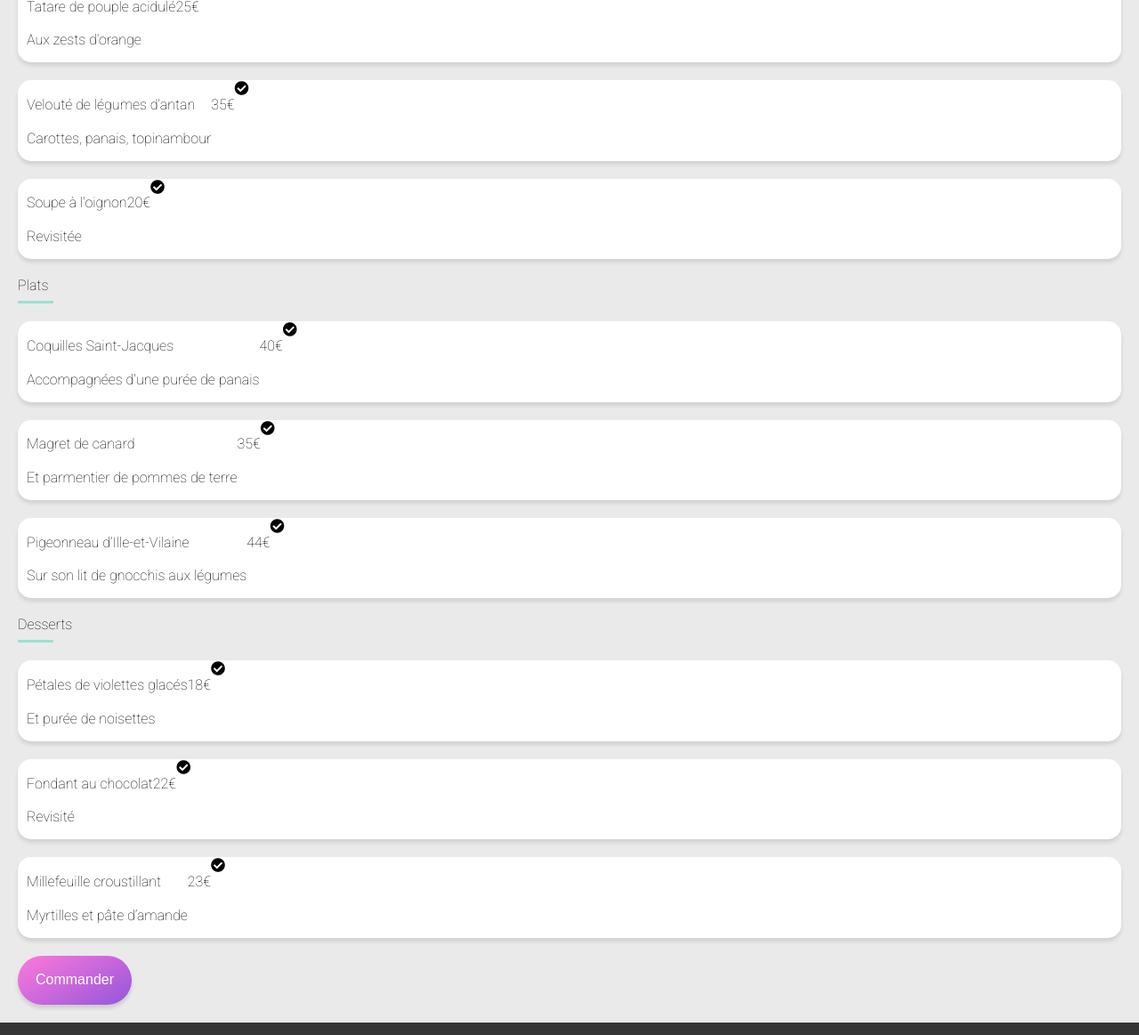
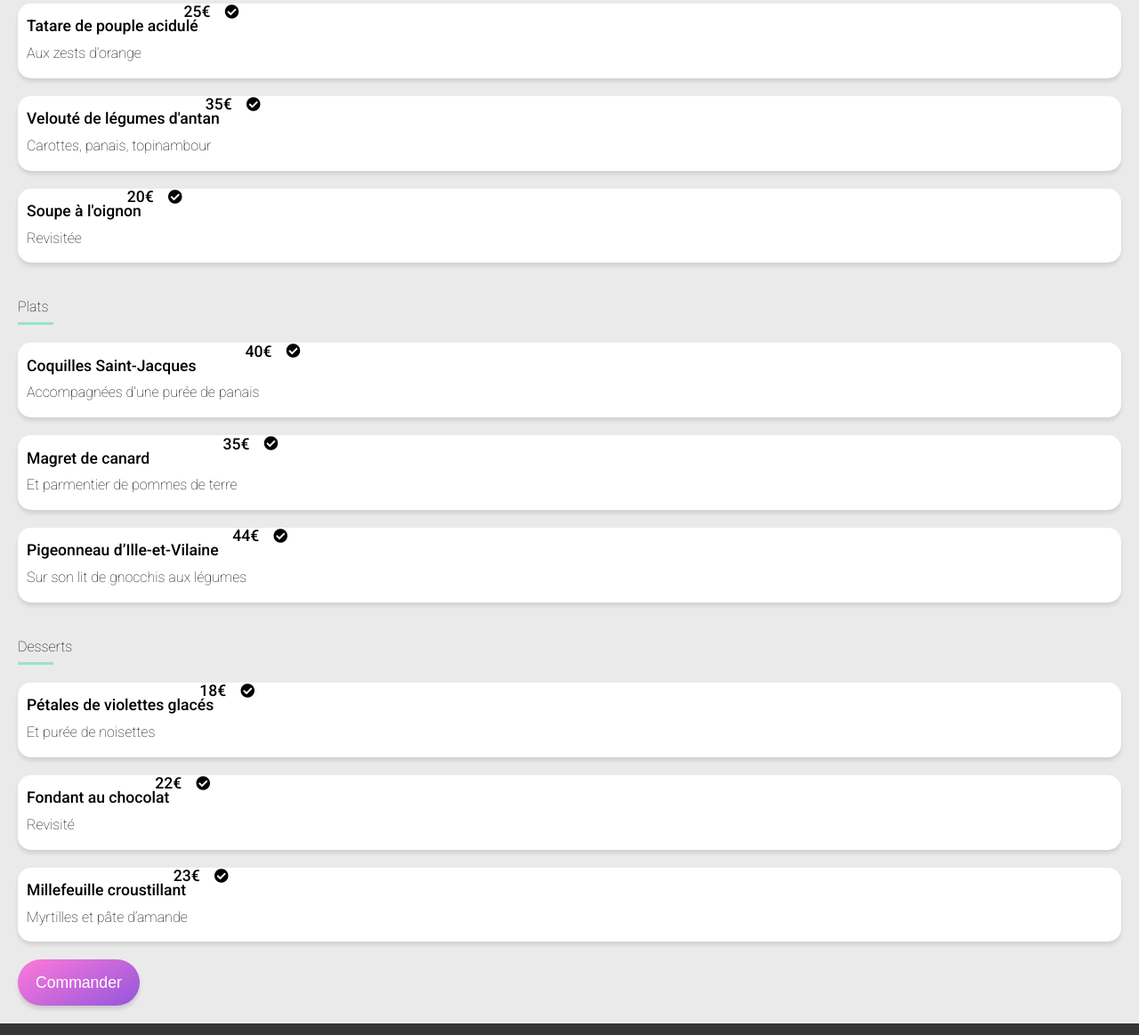
Before and after one commit to GeorginaBerrezel/GeorginaBerrezel_3_3122021, a website: page menu-alafrancaise.html in a window 1280 px wide. Shown: the part 421-1584 px from the top of the page at 89% size. Drawn offline with Linux system fonts and the light colour scheme; a web font is replaced by a local one.

Commit message:
alignement card ok et report du footer sur la page menu

```diff
--- a/menu-alafrancaise.html
+++ b/menu-alafrancaise.html
@@ -40,17 +40,17 @@
         </div>
 <!--ENTREE-->
             <section class="entree">
-                <div class="titre">
+                <div class="title">
                     <p>Entrée</p>
                     <div class="titre_underline"></div>
                 </div>
                 <div class="card">
                     <div class="card_text">
-                        <h5>Tatare de pouple acidulé</h5>
-                        <p>Aux zests d'orange</p>
+                        <h4>Tatare de pouple acidulé</h4>
+                        <h5>Aux zests d'orange</h5>
                     </div>
                     <div class="card_prix">
-                        <h5>25€</h5>
+                        <h4>25€</h4>
                     </div>
                     <div class="card_select">
                         <i class="fas fa-check-circle"></i>
@@ -59,11 +59,11 @@
 
                 <div class="card">
                     <div class="card_text">
-                        <h5>Velouté de légumes d'antan</h5>
-                        <p>Carottes, panais, topinambour</p>
+                        <h4>Velouté de légumes d'antan</h4>
+                        <h5>Carottes, panais, topinambour</h5>
                     </div>
                     <div class="card_prix">
-                        <h5>35€</h5>
+                        <h4>35€</h4>
                     </div>
                     <div class="card_select">
                         <i class="fas fa-check-circle"></i>
@@ -72,11 +72,11 @@
 
                 <div class="card">
                     <div class="card_text">
-                        <h5>Soupe à l'oignon</h5>
-                        <p>Revisitée</p>
+                        <h4>Soupe à l'oignon</h4>
+                        <h5>Revisitée</h5>
                     </div>
                     <div class="card_prix">
-                        <h5>20€</h5>
+                        <h4>20€</h4>
                     </div>
                     <div class="card_select">
                         <i class="fas fa-check-circle"></i>
@@ -92,11 +92,11 @@
                 </div>
                 <div class="card">
                     <div class="card_text">
-                        <h5>Coquilles Saint-Jacques</h5>
-                        <p>Accompagnées d'une purée de panais</p>
+                        <h4>Coquilles Saint-Jacques</h4>
+                        <h5>Accompagnées d'une purée de panais</h5>
                     </div>
                     <div class="card_prix">
-                        <h5>40€</h5>
+                        <h4>40€</h4>
                     </div>
                     <div class="card_select">
                         <i class="fas fa-check-circle"></i>
@@ -105,11 +105,11 @@
 
                 <div class="card">
                     <div class="card_text">
-                        <h5>Magret de canard</h5>
-                        <p>Et parmentier de pommes de terre</p>
+                        <h4>Magret de canard</h4>
+                        <h5>Et parmentier de pommes de terre</h5>
                     </div>
                     <div class="card_prix">
-                        <h5>35€</h5>
+                        <h4>35€</h4>
                     </div>
                     <div class="card_select">
                         <i class="fas fa-check-circle"></i>
@@ -118,11 +118,11 @@
 
                 <div class="card">
                     <div class="card_text">
-                        <h5>Pigeonneau d’Ille-et-Vilaine</h5>
-                        <p>Sur son lit de gnocchis aux légumes</p>
+                        <h4>Pigeonneau d’Ille-et-Vilaine</h4>
+                        <h5>Sur son lit de gnocchis aux légumes</h5>
                     </div>
                     <div class="card_prix">
-                        <h5>44€</h5>
+                        <h4>44€</h4>
                     </div>
                     <div class="card_select">
                         <i class="fas fa-check-circle"></i>
@@ -132,17 +132,17 @@
 
 <!--DESSERTS-->
 <section class="desserts">
-    <div class="titre">
+    <div class="title">
         <p>Desserts</p>
         <div class="titre_underline"></div>
     </div>
     <div class="card">
         <div class="card_text">
-            <h5>Pétales de violettes glacés</h5>
-            <p>Et purée de noisettes</p>
+            <h4>Pétales de violettes glacés</h4>
+            <h5>Et purée de noisettes</h5>
         </div>
         <div class="card_prix">
-            <h5>18€</h5>
+            <h4>18€</h4>
         </div>
         <div class="card_select">
             <i class="fas fa-check-circle"></i>
@@ -151,11 +151,11 @@
 
     <div class="card">
         <div class="card_text">
-            <h5>Fondant au chocolat</h5>
-            <p>Revisité</p>
+            <h4>Fondant au chocolat</h4>
+            <h5>Revisité</h5>
         </div>
         <div class="card_prix">
-            <h5>22€</h5>
+            <h4>22€</h4>
         </div>
         <div class="card_select">
             <i class="fas fa-check-circle"></i>
@@ -164,11 +164,11 @@
 
     <div class="card">
         <div class="card_text">
-            <h5>Millefeuille croustillant</h5>
-            <p>Myrtilles et pâte d’amande</p>
+            <h4>Millefeuille croustillant</h4>
+            <h5>Myrtilles et pâte d’amande</h5>
         </div>
         <div class="card_prix">
-            <h5>23€</h5>
+            <h4>23€</h4>
         </div>
         <div class="card_select">
             <i class="fas fa-check-circle"></i>
@@ -176,33 +176,35 @@
     </div>
 </section>
 <button class="button_commander">
-    <h5>Commander</h5>
+    <h4>Commander</h4>
 </button>
     </div>
 </section>
 
+<!-- FOOTER -->
+
 <footer>
     <div class="footer_ohmyfood">
-        <div class="logo_ohmyfood">
-            <img src="image_logo/ohmyfood@2x.svg">
+        <div class="logo__ohmyfood--blanc">
+            <img src="image_logo/ohmyfoodblanc@2x.svg">
         </div>
         <div class="footer_proposer">
             <div class="footer_icone"><i class="fas fa-utensils"></i></div>
             <a href="#">
-                <h5>Proposer un restaurant</h5>
+                <h4>Proposer un restaurant</h4>
             </a>
         </div>
         <div class="footer_proposer">
             <div class="footer_icone"><i class="fas fa-hands-helping"></i></div>
             <a href="#">
-                <h5>Devenir partenaire</h5>
+                <h4>Devenir partenaire</h4>
             </a>
         </div>
         <a href="#">
-            <h5>Mentions légales</h5>
+            <h4>Mentions légales</h4>
         </a>
         <a href="#">
-            <h5>Contact</h5>
+            <h4>Contact</h4>
         </a>
     </div>
 </footer>
--- a/sass/base/base.scss
+++ b/sass/base/base.scss
@@ -88,8 +88,8 @@ section {
     display: flex;
     margin: 20px 20px 20px -30px;
     padding: 5px;
-    width: 10px;
-    height: 10px;
+    width: 13px;
+    height: 13px;
 }
 
 .fonctionnement {
@@ -144,6 +144,10 @@ section {
 
 }
 
+.title {
+    margin-top: 40px;
+}
+
 .titre_underline {
     width: 2.5rem;
     border-top: 3px solid $vert_badge_fond;
--- a/sass/components/card.scss
+++ b/sass/components/card.scss
@@ -34,19 +34,21 @@
 
 .restaurant_icone {
     align-items: center;
-    position: relative;
+    font-size: 1.5rem;
+    position: absolute;
     right: 1rem;
+    bottom: 1rem;
 
 }
 
-.restaurant_icone i {
-    text-align: right;
+/*.restaurant_icone i {
     position: absolute;
     top: 20px;
     left: 0;
+    right: 3rem;
     font-size: 2rem;
 }
-
+*/
 .restaurant_icone .heart-fill {
     transform: scale(0);
     transition: 0.5s;
@@ -70,3 +72,11 @@
     padding: 0 10px 0 10px;
     margin: 20px 0 20px 0;
 }
+
+.card_prix {
+    align-items: center;
+    font-size: 1.5rem;
+    position: relative;
+    right: 1rem;
+    bottom: 1rem;
+}
--- a/sass/layout/footer.scss
+++ b/sass/layout/footer.scss
@@ -6,7 +6,7 @@
 
 .logo__ohmyfood--blanc {
     width: 40%;
-    margin-bottom: 20px;
+    margin: 10px 0 30px 0;
 }
 
 .footer_proposer {
```
Also changed, not shown: css/style.css, 1 other file.
